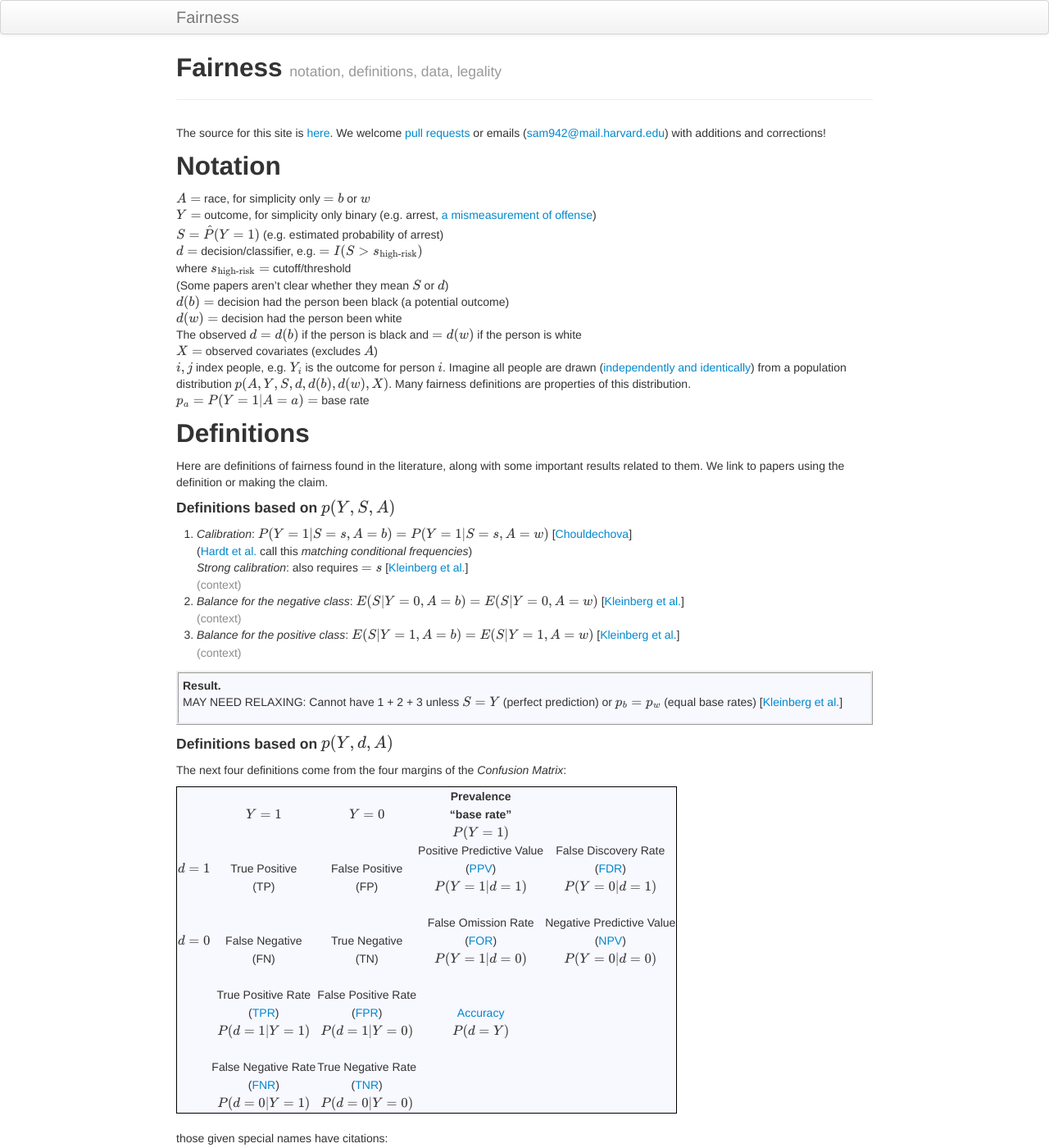
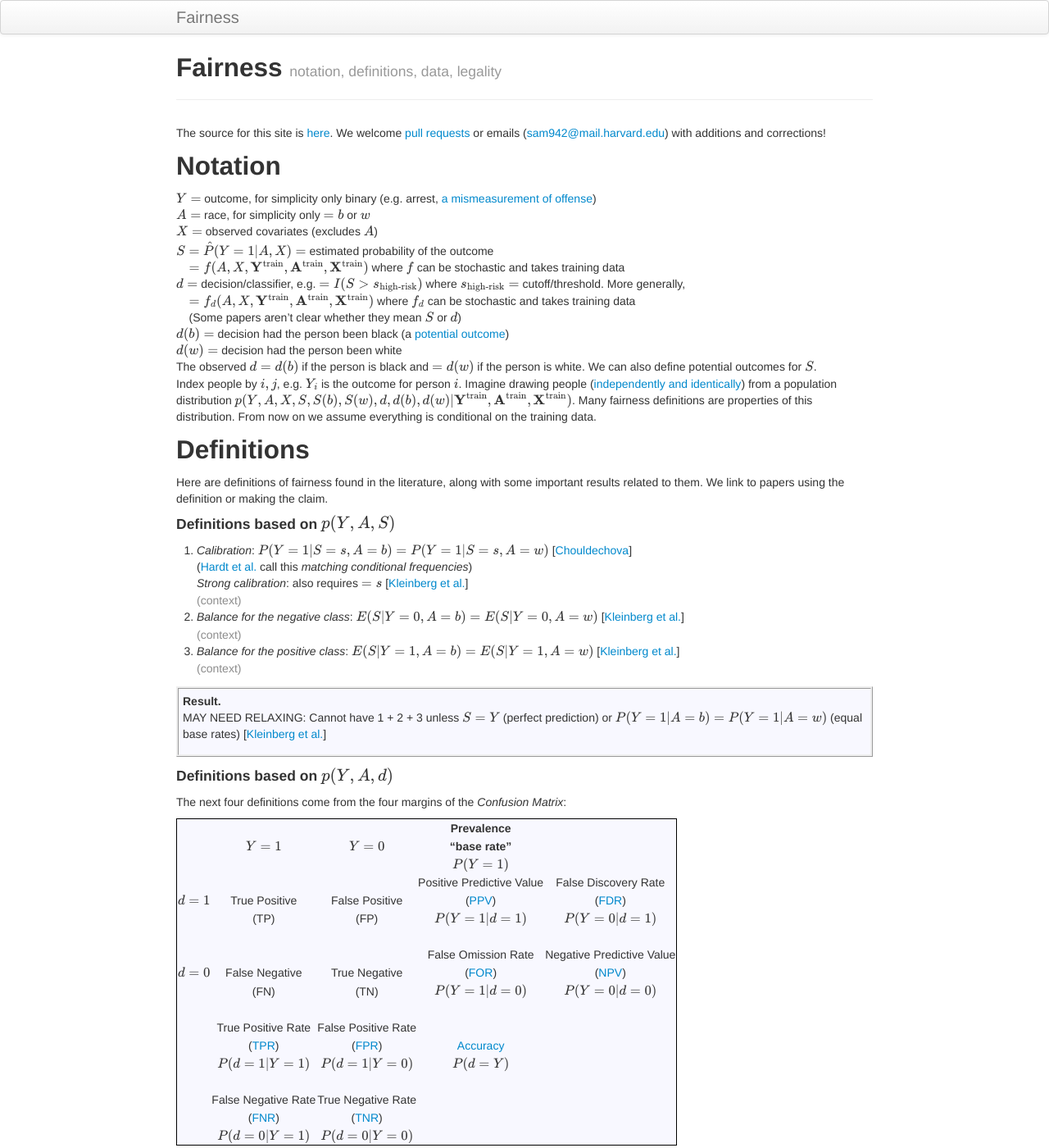
Before and after one commit to dreisman/fairness, a Jekyll site: the page built from index.md, in a window 1280 px wide and 1400 px high. Shown: the whole window at 82% size. Built offline with Jekyll 4.4.1, drawn with Linux system fonts in a browser that asks for light colours; formulas are drawn with MathJax 3; some of the changed text lies outside the part shown.

Commit message:
notation fussing

```diff
--- a/index.md
+++ b/index.md
@@ -8,23 +8,23 @@ description:
 The source for this site is [here](https://github.com/speak-statistics-to-power/fairness). We welcome [pull requests](https://yangsu.github.io/pull-request-tutorial/) or emails (<sam942@mail.harvard.edu>) with additions and corrections!
 
 ## Notation
+$Y =$ outcome, for simplicity only binary (e.g. arrest, [a mismeasurement of offense](#data))
 $A =$ race, for simplicity only $ = b$ or $w$
-$Y =$ outcome, for simplicity only binary (e.g. arrest, [a mismeasurement of offense](#data))
-$S = \hat{P}(Y = 1)$ (e.g. estimated probability of arrest)
-$d =$ decision/classifier, e.g. $=I(S > s_{\textrm{high-risk}})$
-where $s_{\textrm{high-risk}} =$ cutoff/threshold
-(Some papers aren't clear whether they mean $S$ or $d$)
-$d(b) =$ decision had the person been black (a potential outcome)
+$X =$ observed covariates (excludes $A$)
+$S = \hat{P}(Y = 1 | A, X) =$ estimated probability of the outcome
+&nbsp;&nbsp;&nbsp;&nbsp;$= f(A, X, \mathbf{Y}^{\textrm{train}}, \mathbf{A}^{\textrm{train}}, \mathbf{X}^{\textrm{train}})$ where $f$ can be stochastic and takes training data
+$d =$ decision/classifier, e.g. $=I(S > s_{\textrm{high-risk}})$ where $s_{\textrm{high-risk}} =$ cutoff/threshold. More generally,
+&nbsp;&nbsp;&nbsp;&nbsp;$= f_d(A, X, \mathbf{Y}^{\textrm{train}}, \mathbf{A}^{\textrm{train}}, \mathbf{X}^{\textrm{train}})$ where $f_d$ can be stochastic and takes training data
+&nbsp;&nbsp;&nbsp;&nbsp;(Some papers aren't clear whether they mean $S$ or $d$)
+$d(b) =$ decision had the person been black (a [potential outcome](http://stat.cmu.edu/~fienberg/Rubin/Rubin-JASA-05.pdf))
 $d(w) =$ decision had the person been white
-The observed $d = d(b)$ if the person is black and $= d(w)$ if the person is white
-$X =$ observed covariates (excludes $A$)
-$i,j$ index people, e.g. $Y_i$ is the outcome for person $i$. Imagine all people are drawn ([independently and identically](https://en.wikipedia.org/wiki/Independent_and_identically_distributed_random_variables)) from a population distribution $p(A,Y,S,d,d(b),d(w),X)$. Many fairness definitions are properties of this distribution.
-$p_a = P(Y=1\|A=a) =$ base rate
+The observed $d = d(b)$ if the person is black and $= d(w)$ if the person is white. We can also define potential outcomes for $S$.
+Index people by $i,j$, e.g. $Y_i$ is the outcome for person $i$. Imagine drawing people ([independently and identically](https://en.wikipedia.org/wiki/Independent_and_identically_distributed_random_variables)) from a population distribution $p(Y,A,X,S,S(b),S(w),d,d(b),d(w) | \mathbf{Y}^{\textrm{train}}, \mathbf{A}^{\textrm{train}}, \mathbf{X}^{\textrm{train}})$. Many fairness definitions are properties of this distribution. From now on we assume everything is conditional on the training data.
 
 ## Definitions
 Here are definitions of fairness found in the literature, along with some important results related to them. We link to papers using the definition or making the claim.
 
-#### Definitions based on $p(Y, S, A)$
+#### Definitions based on $p(Y, A, S)$
 
 1. *Calibration*:
 $P(Y = 1 \| S = s, A = b) = P(Y = 1 \| S = s, A = w)$ [[Chouldechova]]
@@ -52,10 +52,10 @@ $E(S \| Y = 1, A = b) = E(S \| Y = 1 , A = w)$ [[Kleinberg et al.]]
     </div>
 
 <div class="result" markdown="1">
-MAY NEED RELAXING: Cannot have 1 + 2 + 3 unless $S=Y$ (perfect prediction) or $p_b = p_w$ (equal base rates) [[Kleinberg et al.]]
+MAY NEED RELAXING: Cannot have 1 + 2 + 3 unless $S=Y$ (perfect prediction) or $P(Y=1\|A=b) = P(Y=1\|A=w)$ (equal base rates) [[Kleinberg et al.]]
 </div>
 
-#### Definitions based on $p(Y, d, A)$
+#### Definitions based on $p(Y, A, d)$
 
 The next four definitions come from the four margins of the *Confusion Matrix*:
 
@@ -123,7 +123,7 @@ those given special names have citations:
     </div>
 
 <div class="result" markdown="1">
-Cannot have 5 + 6 + 7 unless $d=Y$ (perfect prediction) or $p_b = p_w$ (equal base rates) because $\textrm{FPR} = \frac{p}{1-p} \frac{1-\textrm{PPV}}{\textrm{PPV}} (1 - \textrm{FNR})$ [[Chouldechova]]
+Cannot have 5 + 6 + 7 unless $d=Y$ (perfect prediction) or $P(Y=1\|A=b) = P(Y=1\|A=w)$ (equal base rates) because $\textrm{FPR} = \frac{p}{1-p} \frac{1-\textrm{PPV}}{\textrm{PPV}} (1 - \textrm{FNR})$ [[Chouldechova]]
 </div>
 
    4+5. *Conditional use accuracy equality*: $Y \perp A \| d$ [[Berk et al.]]
@@ -200,7 +200,7 @@ Papers that use causal definitions often do not make explicit the difference bet
     > Intuition for fair inference: See Section 4 of [Nabi and Shpitser], summarize?
     > [COMPAS]\: ?
     </div>
-14. *Counterfactual fairness*<a name="counterfactual_fairness"></a>: $P(d(b) = y \| X = x, A = a) = P(d(w) = y \| X = x, A = a)$ [[Kusner et al.]]
+14. *Counterfactual fairness*<a name="counterfactual_fairness"></a>: $p(d(b) \| A = a, X = x) = p(d(w) \| A = a, X = x)$ [[Kusner et al.]]
 To satisfy this, [Kusner et al.] propose $d$ be a function of non-descendents of $A$, but if arrows in the causal diagram represent individual-level effects, this implies a stronger definition of fairness: $d(b) = d(w)$
 <button class="link" onclick="show('counterfactual_fairness_context')">(context)</button>
     <div id="counterfactual_fairness_context" style="display:none" markdown="1">
@@ -214,7 +214,7 @@ To satisfy this, [Kusner et al.] propose $d$ be a function of non-descendents of
     > Intuition for no unresolved discrimination
     > [COMPAS]\: ?
     </div>
-16. *No proxy discrimination*: $P(d(p) = y) = P(d(p') = y)$ for all $p,p'$ for a proxy variable $P$ [[Kilbertus et al.]]
+16. *No proxy discrimination*: $p(d(a)) = p(d(a'))$ for all $a,a'$ for a proxy variable $A^\textrm{proxy}$ [[Kilbertus et al.]]
 *Proxy variable*: descendent of $A$ we choose to label as a proxy (e.g. we decide to label skin color as a proxy, and disallow it from affecting admissions)
 <button class="link" onclick="show('no_proxy_context')">(context)</button>
     <div id="no_proxy_context" style="display:none" markdown="1">
@@ -234,7 +234,7 @@ To satisfy this, [Kusner et al.] propose $d$ be a function of non-descendents of
 
 ## <a name="data"></a> Data
 
-It is important to distinguish between the measured $Y$ (e.g. arrest) and the true $Y^\*$ (e.g. offense). [Lum] highlights this issue, largely overlooked in the literature, which often uses the words "arrest" and "offense" interchangeably. [Corbett-Davies et al.] make the distinction in their discussion section:
+It is important to note that $\mathbf{Y}^{\textrm{train}}$ is what is measured (e.g. arrest), which is often different from the $\mathbf{Y}^{\textrm{true, train}}$ (e.g. offense). [Lum] highlights this issue, largely overlooked in the literature, which often uses the words "arrest" and "offense" interchangeably. [Corbett-Davies et al.] make the distinction in their discussion section:
 > But arrests are an imperfect proxy. Heavier policing in minority neighborhoods might lead to black defendants being arrested more often than whites who commit the same crime [31 - [Lum and Isaac]]. Poor outcome data might thus cause one to systematically underestimate the risk posed by white defendants. This concern is mitigated when the outcome $y$ is serious crime — rather than minor offenses — since such incidents are less susceptible to biased observation. In particular, [Skeem and Lowencamp] [38] note that the racial distribution of individuals arrested for violent offenses is in line with the racial distribution of offenders inferred from victim reports and also in line with self-reported offending data.
 
 [Skeem and Lowencamp]:
```
Also changed, not shown: other parts of index.md (+1 -1 lines).
